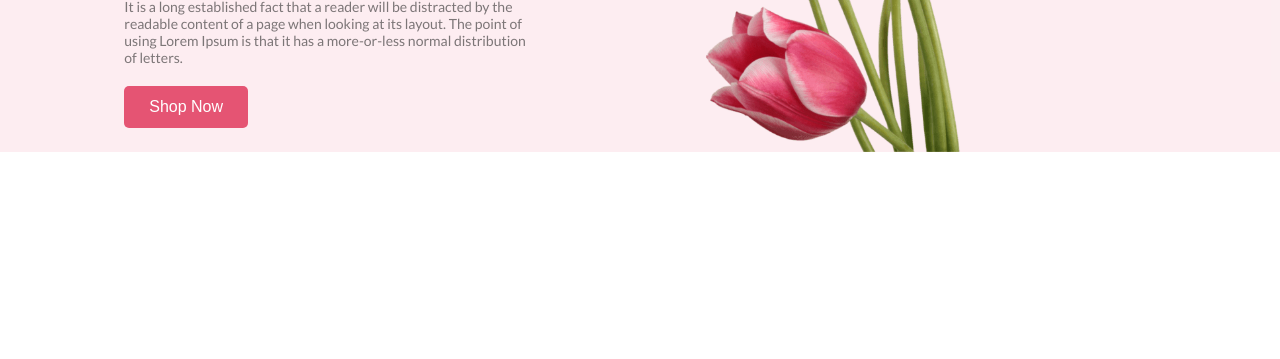
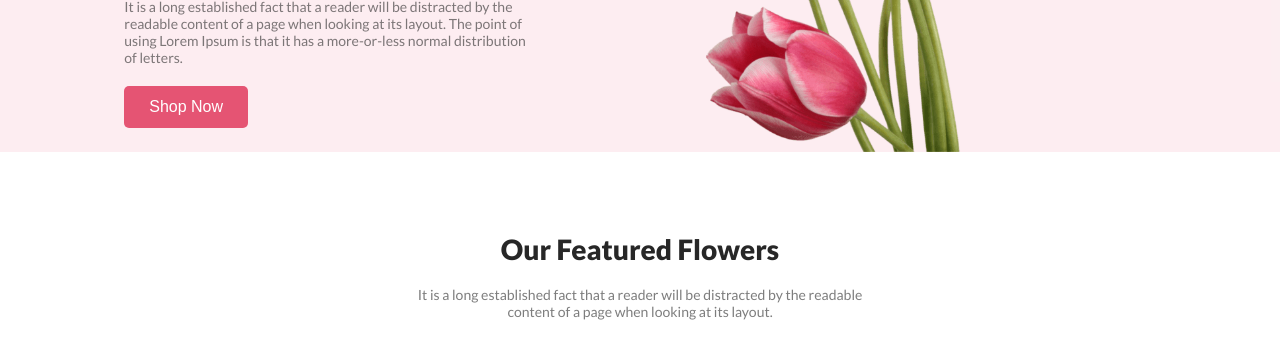
Before and after one commit to alimran-dev/flower-shop, a plain HTML site: page index.html in a window 1280 px wide. Shown: the part 427-786 px from the top of the page. Drawn offline with Linux system fonts and the light colour scheme.

Commit message:
featured top added

```diff
--- a/index.html
+++ b/index.html
@@ -27,7 +27,13 @@
     </header>
     <!-- main starts here  -->
     <main>
-
+        <!-- featured section starts here  -->
+        <section>
+            <div class="featured-top center-div">
+                <h2 class="title">Our Featured Flowers</h2>
+                <p class="description">It is a long established fact that a reader will be distracted by the readable <br>content of a page when looking at its layout.</p>
+            </div>
+        </section>
     </main>
     <!-- footer starts here  -->
     <footer>
--- a/styles/style.css
+++ b/styles/style.css
@@ -24,6 +24,14 @@ body{
     border: none;
     border-radius: 5px;
 }
+.title{
+    color: #272727;
+    font-size: 28px;
+    font-weight: 800;
+}
+.center-div{
+    text-align: center;
+}
 /* header related styles here  */
 .header-container{
     background-color: #E554731A;
@@ -42,3 +50,7 @@ body{
     width: 420px;
     padding-right: 50px;
 }
+/* featured related styles here  */
+.featured-top{
+    margin-top: 80px;
+}
```
